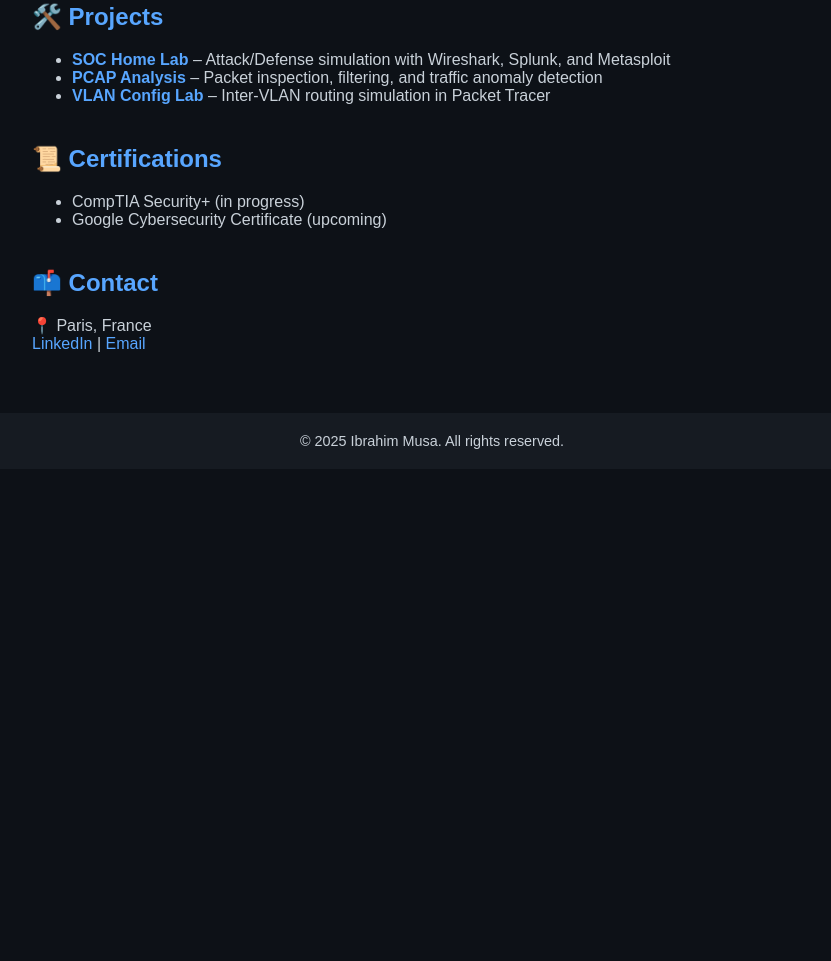
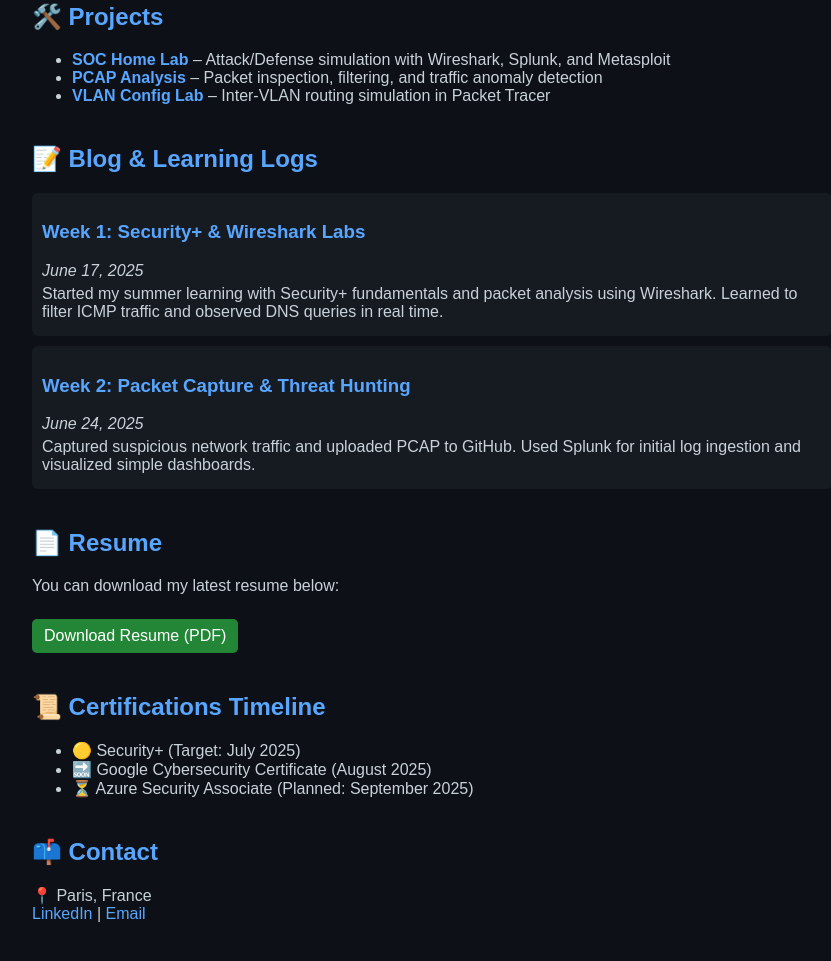
Before and after one commit to Ibraheem590/Ibraheem590.github.io, a plain HTML site: page index.html in a window 1280 px wide. Shown: the part 355-1316 px from the top of the page, without its empty margins (208-1039 px from the left). Before the commit the page ends 824 px from the top, so only its background shows below. Drawn offline with Linux system fonts and the light colour scheme.

Commit message:
Update index.html

```diff
--- a/index.html
+++ b/index.html
@@ -10,7 +10,10 @@
         section { margin-bottom: 40px; }
         h1, h2, h3 { color: #58a6ff; }
         a { color: #58a6ff; text-decoration: none; }
+        .blog-entry { background-color: #161b22; padding: 10px; border-radius: 6px; margin-bottom: 10px; }
+        .blog-entry p { margin: 5px 0; }
         footer { text-align: center; padding: 20px; background-color: #161b22; font-size: 0.9em; }
+        .btn { display: inline-block; padding: 8px 12px; background-color: #238636; color: white; border-radius: 5px; text-decoration: none; margin-top: 8px; }
     </style>
 </head>
 <body>
@@ -32,10 +35,29 @@
             </ul>
         </section>
         <section>
-            <h2>📜 Certifications</h2>
+            <h2>📝 Blog & Learning Logs</h2>
+            <div class="blog-entry">
+                <h3>Week 1: Security+ & Wireshark Labs</h3>
+                <p><em>June 17, 2025</em></p>
+                <p>Started my summer learning with Security+ fundamentals and packet analysis using Wireshark. Learned to filter ICMP traffic and observed DNS queries in real time.</p>
+            </div>
+            <div class="blog-entry">
+                <h3>Week 2: Packet Capture & Threat Hunting</h3>
+                <p><em>June 24, 2025</em></p>
+                <p>Captured suspicious network traffic and uploaded PCAP to GitHub. Used Splunk for initial log ingestion and visualized simple dashboards.</p>
+            </div>
+        </section>
+        <section>
+            <h2>📄 Resume</h2>
+            <p>You can download my latest resume below:</p>
+            <a href="resume.pdf" class="btn" download>Download Resume (PDF)</a>
+        </section>
+        <section>
+            <h2>📜 Certifications Timeline</h2>
             <ul>
-                <li>CompTIA Security+ (in progress)</li>
-                <li>Google Cybersecurity Certificate (upcoming)</li>
+                <li>🟡 Security+ (Target: July 2025)</li>
+                <li>🔜 Google Cybersecurity Certificate (August 2025)</li>
+                <li>⏳ Azure Security Associate (Planned: September 2025)</li>
             </ul>
         </section>
         <section>
```
